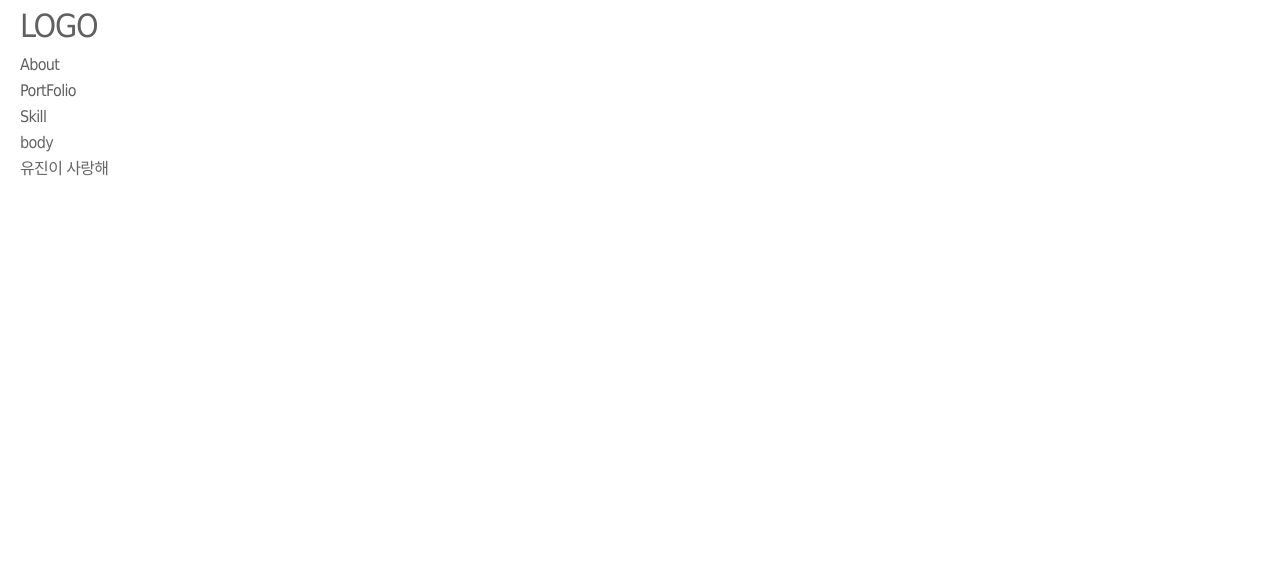
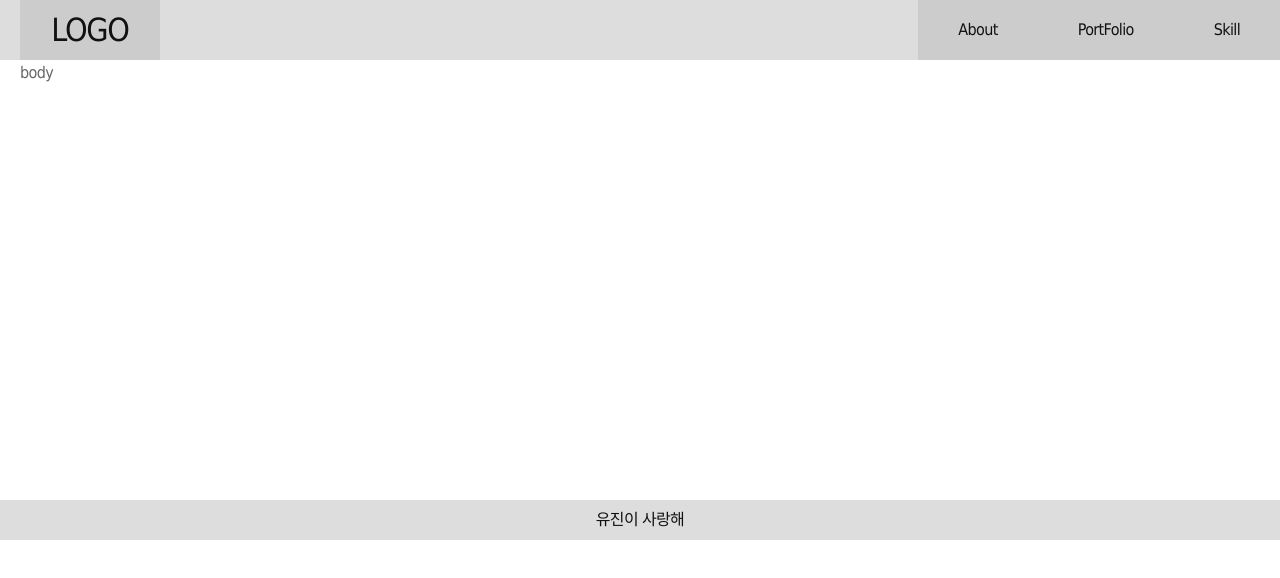
Before and after one commit to zhyem/zhyem.github.io, a plain HTML site: page index.html in a window 1280 px wide. Drawn offline with Linux system fonts and the light colour scheme; a web font is replaced by a local one.

Commit message:
Add files via upload

```diff
--- a/css/common.css
+++ b/css/common.css
@@ -235,3 +235,20 @@ input[type="radio"]{vertical-align: middle;}
 	.w70 {width: 70px !important;}
 	.w100 {width: 100px !important;}
 	.w120 {width: 120px !important;}
+
+
+
+
+#header {position: fixed;top: 0;left: 0;width: 100%;background-color: #ddd;}
+#header h1 {float: left;}
+#header h1 a {line-height: 60px;width: 140px;text-align: center;background-color: #ccc;transition:.3s;color: #111;}
+#header h1 a:hover {background-color: #bbb;}
+#header nav {float: right;margin-right: -20px;}
+#header nav ul {}
+#header nav ul li {float: left;display: table;table-layout: auto;}
+#header nav ul li a {padding: 0 40px;display: table-cell;vertical-align: middle;background-color: #ccc;height: 60px;transition:.3s;color: #111;}
+#header nav ul li a:hover {background-color: #bbb;}
+
+#body {padding-top: 60px;min-height: 500px;}
+
+#footer {text-align: center;background-color: #ddd;color: #111;line-height: 40px;}
```
